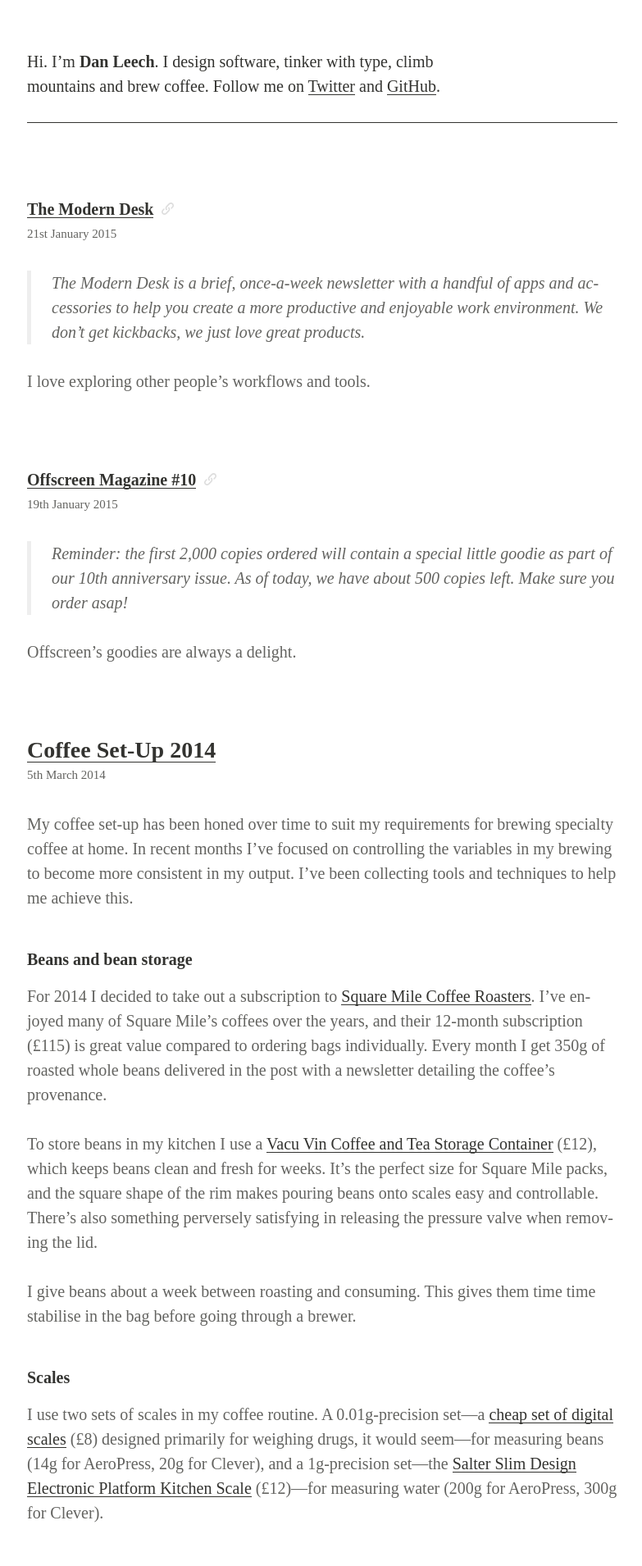
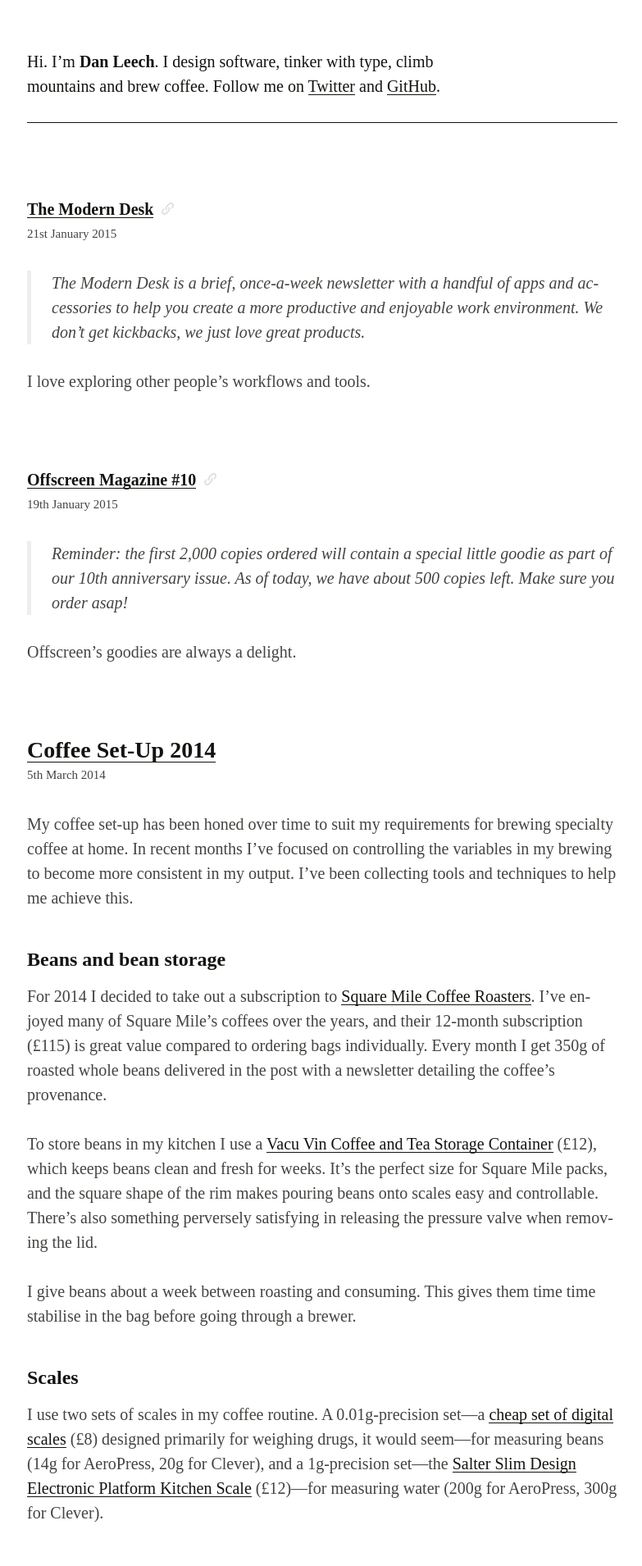
Before and after one commit to danleech/danleech.com, a Jekyll site: the page built from index.md, in a window 1280 px wide. Shown: the top 1910 px of the page at 82% size, without its empty margins (247-1030 px from the left). Built offline with Jekyll 4.4.1, drawn with Linux system fonts in a browser that asks for light colours; some web fonts are replaced; Markdown is read by kramdown in place of the engine named in the settings.

Commit message:
Changed H3 styles and darkened colours

```diff
--- a/css/main.scss
+++ b/css/main.scss
@@ -1,10 +1,10 @@
 ---
 ---
 
-$black:     #333330;
+$black:     #131310;
 $blue:      #9DF;
 $grey:      #EEE;
-$grey-dark: #636360;
+$grey-dark: #434340;
 $red:       #F22;
 $white:     #FFF;
 
@@ -112,8 +112,13 @@
     }
 }
 
-h1, h2 {
+h1, h2, h3 {
+    max-width: 27rem;
     color: $black;
+    -webkit-hyphens: none;
+       -moz-hyphens: none;
+        -ms-hyphens: none;
+            hyphens: none;
 }
 
 h1 {
@@ -122,8 +127,14 @@
 
 h2 {
     margin: 1.5rem 0 0;
+    font-size: 1.2rem;
+    line-height: 3rem;
+}
+
+h3 {
+    margin: 1.5rem 0 0;
     font-size: 1rem;
-    line-height: 3rem;
+    line-height: 1.5rem;
 }
 
 header {
@@ -218,33 +229,3 @@
         background-position: bottom;
     }
 }
-
-// .gallery {
-//     padding: 0;
-//     line-height: 1rem;
-//     list-style: none;
-//     a {
-//         background-image: none;
-//     }
-//     img {
-//         max-width: 100%;
-//     }
-//     &:after {
-//         content: " ";
-//         display: table;
-//         clear: both;
-//     }
-// }
-
-// .gallery__item {
-//     float: left;
-//     display: inline-block;
-//     width: 100%;
-//     margin: 0 0 1.5rem;
-//     @media (min-width: 600px) {
-//         width: calc(50% - 0.75rem);
-//         &:nth-child(2n) {
-//             margin: 0 0 1.5rem 1.5rem;
-//         }
-//     }
-// }
```
